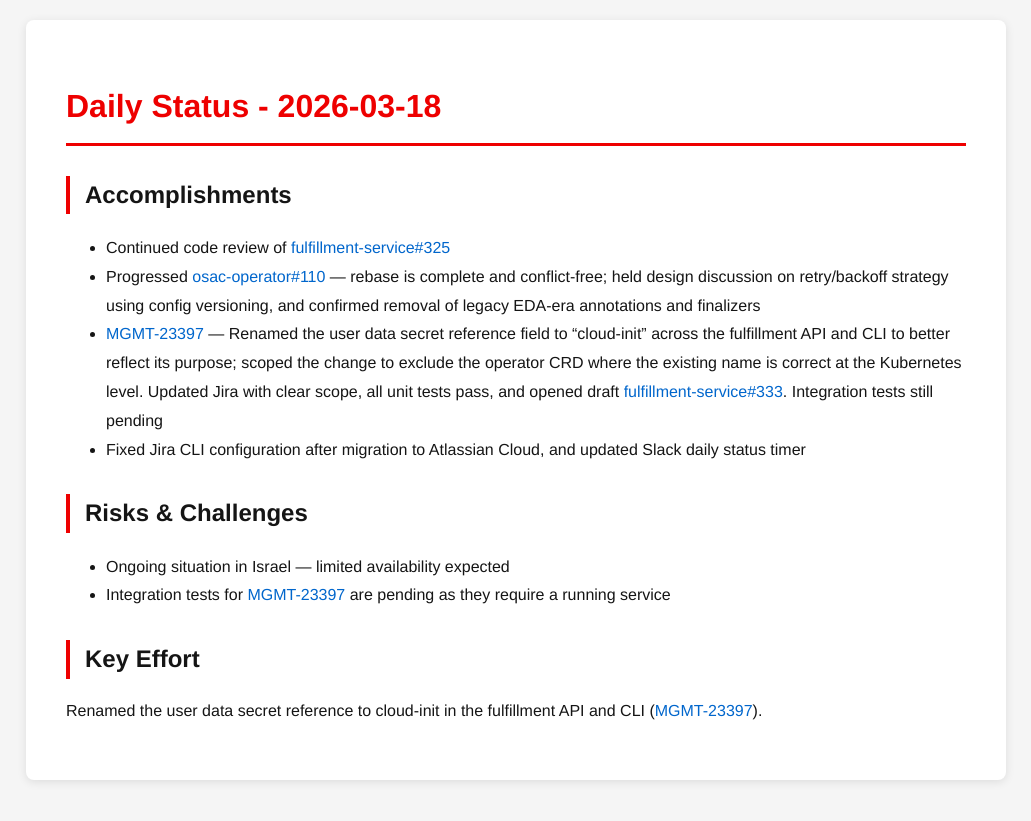
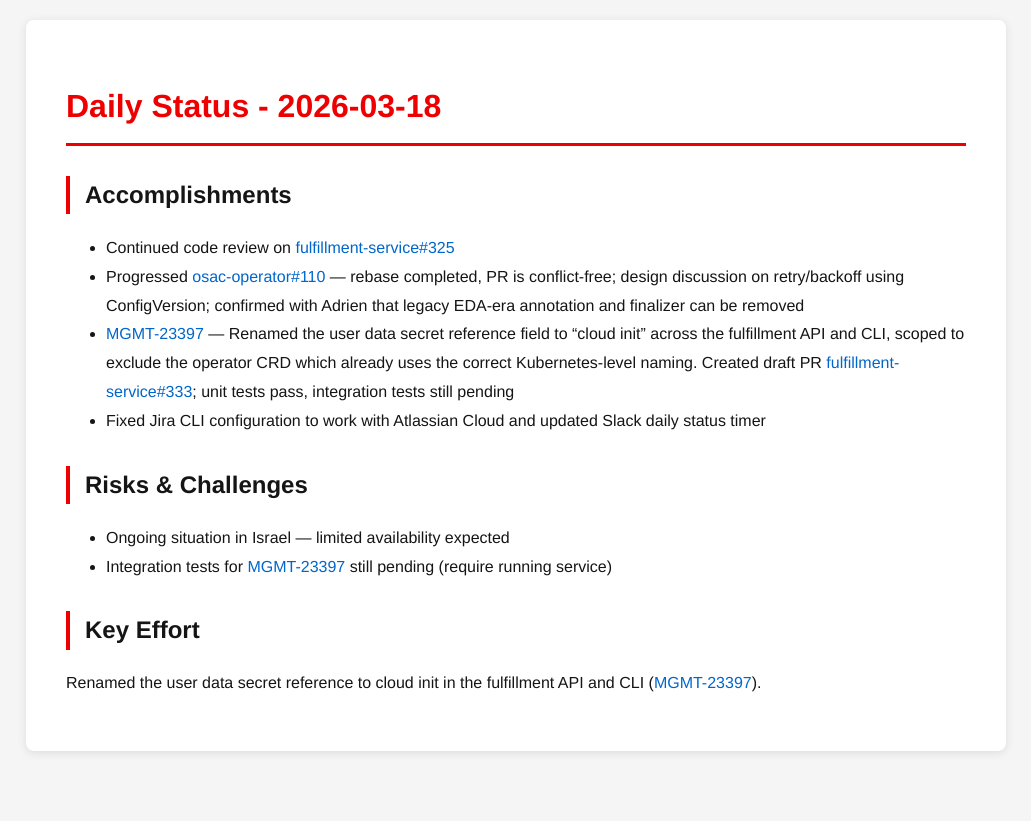
Before and after one commit to tzvatot/daily-status, a Jekyll site: the page built from 2026-03-18.md, in a window 1280 px wide. Shown: the top 821 px of the page, without its empty margins (124-1155 px from the left). Built offline with Jekyll 4.4.1, drawn with Linux system fonts in a browser that asks for light colours.

Commit message:
Daily status update - 2026-03-18

```diff
--- a/2026-03-18.md
+++ b/2026-03-18.md
@@ -7,14 +7,14 @@
 # Daily Status - 2026-03-18
 
 ## Accomplishments
-- Continued code review of [fulfillment-service#325](https://github.com/osac-project/fulfillment-service/pull/325)
-- Progressed [osac-operator#110](https://github.com/osac-project/osac-operator/pull/110) — rebase is complete and conflict-free; held design discussion on retry/backoff strategy using config versioning, and confirmed removal of legacy EDA-era annotations and finalizers
-- [MGMT-23397](https://issues.redhat.com/browse/MGMT-23397) — Renamed the user data secret reference field to "cloud-init" across the fulfillment API and CLI to better reflect its purpose; scoped the change to exclude the operator CRD where the existing name is correct at the Kubernetes level. Updated Jira with clear scope, all unit tests pass, and opened draft [fulfillment-service#333](https://github.com/osac-project/fulfillment-service/pull/333). Integration tests still pending
-- Fixed Jira CLI configuration after migration to Atlassian Cloud, and updated Slack daily status timer
+- Continued code review on [fulfillment-service#325](https://github.com/osac-project/fulfillment-service/pull/325)
+- Progressed [osac-operator#110](https://github.com/osac-project/osac-operator/pull/110) — rebase completed, PR is conflict-free; design discussion on retry/backoff using ConfigVersion; confirmed with Adrien that legacy EDA-era annotation and finalizer can be removed
+- [MGMT-23397](https://issues.redhat.com/browse/MGMT-23397) — Renamed the user data secret reference field to "cloud init" across the fulfillment API and CLI, scoped to exclude the operator CRD which already uses the correct Kubernetes-level naming. Created draft PR [fulfillment-service#333](https://github.com/osac-project/fulfillment-service/pull/333); unit tests pass, integration tests still pending
+- Fixed Jira CLI configuration to work with Atlassian Cloud and updated Slack daily status timer
 
 ## Risks & Challenges
 - Ongoing situation in Israel — limited availability expected
-- Integration tests for [MGMT-23397](https://issues.redhat.com/browse/MGMT-23397) are pending as they require a running service
+- Integration tests for [MGMT-23397](https://issues.redhat.com/browse/MGMT-23397) still pending (require running service)
 
 ## Key Effort
-Renamed the user data secret reference to cloud-init in the fulfillment API and CLI ([MGMT-23397](https://issues.redhat.com/browse/MGMT-23397)).
+Renamed the user data secret reference to cloud init in the fulfillment API and CLI ([MGMT-23397](https://issues.redhat.com/browse/MGMT-23397)).
```
